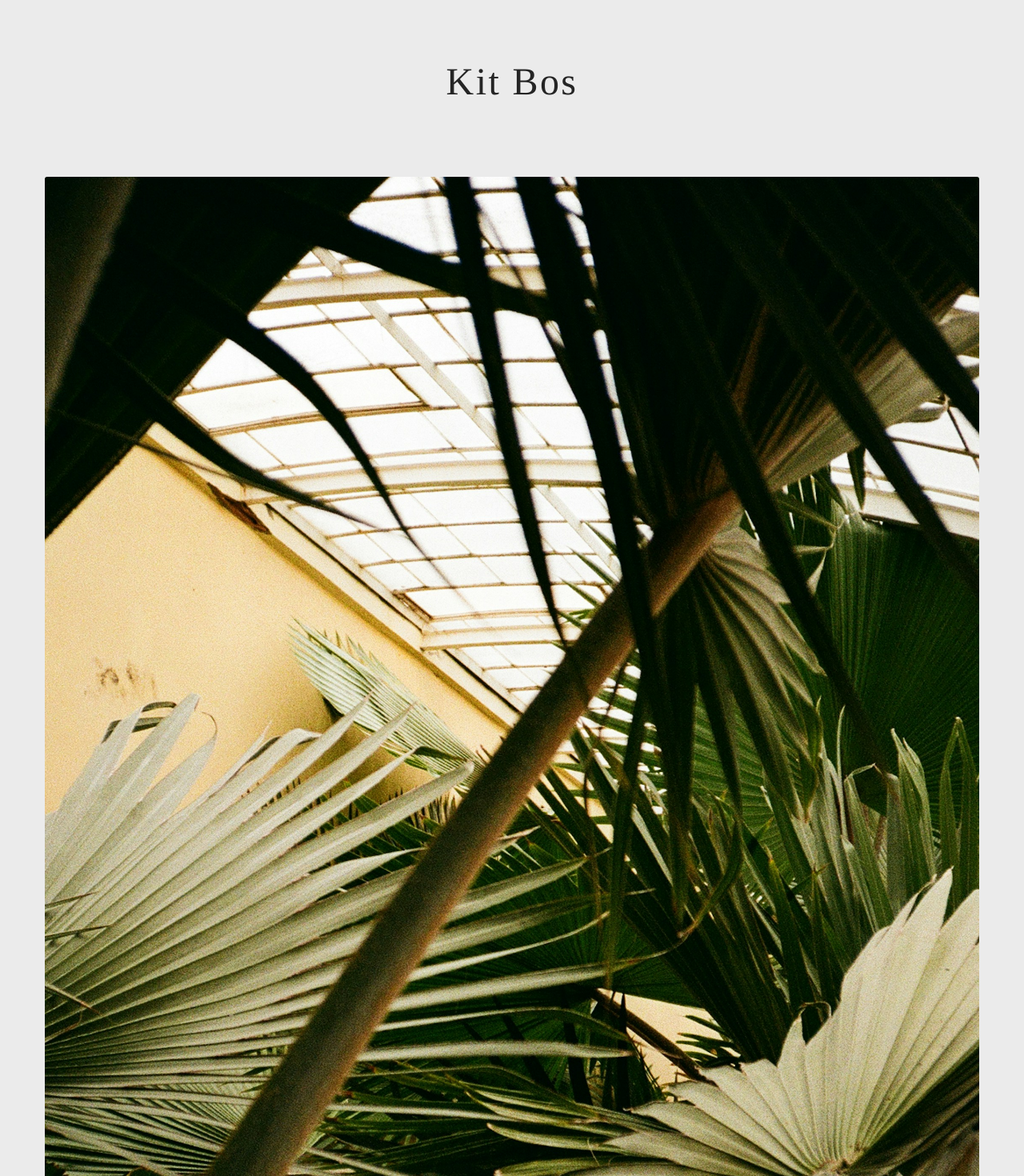
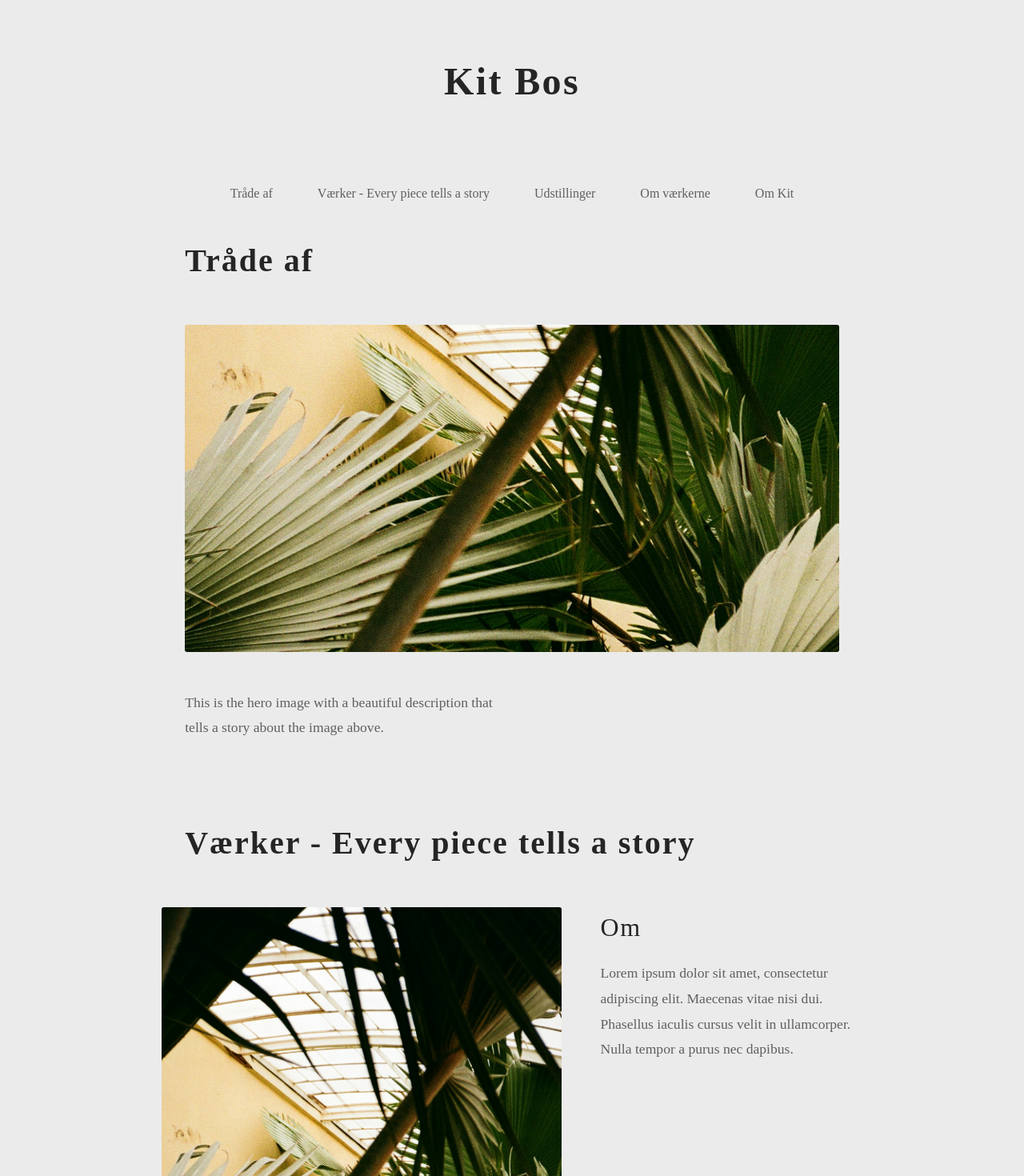
Before and after one commit to dab-code/Kb, a Nuxt app: page / in a window 1280 px wide. Shown: the top 1470 px of the page at 80% size. Built offline with nearby package versions, Linux system fonts and the light colour scheme.

Commit message:
cool stuff

```diff
--- a/app.vue
+++ b/app.vue
@@ -3,11 +3,30 @@
 //   title: () => doc.value?.title as any,
 //   description: () => doc.value?.description as any,
 // });
+
+const scrollToSection = (sectionId: string, event: Event) => {
+  event.preventDefault()
+  const element = document.getElementById(sectionId)
+  if (element) {
+    element.scrollIntoView({
+      behavior: 'smooth',
+      block: 'start'
+    })
+    // Update URL hash for browser history and accessibility
+    window.history.pushState(null, '', `#${sectionId}`)
+  }
+}
+
 const content = [
+  {
+    sectionTitle: "Tråde af ",
+    id: 'traede-af',
+    content: [
       {
         header: null,
         type: "full",
         text: "This is the hero image with a beautiful description that tells a story about the image above.",
+        list: null,
         image: {
           url: "/images/1.jpg",
           alt: "Hero image",
@@ -15,25 +34,124 @@ const content = [
           height: 400,
         },
       },
+    ],
+  },
   {
-    header: 'Om',
+    sectionTitle: "Værker - Every piece tells a story",
+    id: 'vaerker',
+    content: [
+      {
+        header: "Om",
         type: "right-content",
-    text: `Kit Bos er en tekstilkunstner med globalt udsyn og naturen som medskaber. Hun skaber rumlig tekstilkunst med global resonans i transformationen af tekstil og tradition over i en stoflig fortælling om naturens transformationer.
-    <br>
-    <br>
-    Hun er autodidakt tekstilkunstner bosat i Nordjylland, efter længere ophold i Centraleuropa, Mellemøsten og Sydøstasien. Hun arbejder primært med bløde naturlige tekstiler og har udviklet et personligt kunstnerisk sprog, hvor naturens cyklus - det der er, har været og vil komme - er omdrejningspunktet.
-    <br>
-    <br>
-    Hendes værker opstår i mødet mellem traditionelle teknikker som vævning, hækling, strik og snoninger i en eksperimenterende tilgang til tekstil som form, struktur og fortælling. Hun undersøger materialets transformationer og lader overflader og former forvandle sig til organiske udtryk – ofte med sanselige lag af tekstur, farve og bevægelse.
-    <br>
-    <br>
-    `,
+        text: `Lorem ipsum dolor sit amet, consectetur adipiscing elit. Maecenas vitae nisi dui. Phasellus iaculis cursus velit in ullamcorper. Nulla tempor a purus nec dapibus.`,
+        list: null,
         image: {
           url: "/images/1.jpg",
           alt: "Hero image",
           width: 400,
           height: 600,
         },
+      },
+      {
+        header: "Om",
+        type: "right-content",
+        text: `Lorem ipsum dolor sit amet, consectetur adipiscing elit. Maecenas vitae nisi dui. Phasellus iaculis cursus velit in ullamcorper. Nulla tempor a purus nec dapibus.`,
+        list: null,
+        image: {
+          url: "/images/1.jpg",
+          alt: "Hero image",
+          width: 400,
+          height: 600,
+        },
+      },
+      {
+        header: "Om",
+        type: "right-content",
+        text: `Lorem ipsum dolor sit amet, consectetur adipiscing elit. Maecenas vitae nisi dui. Phasellus iaculis cursus velit in ullamcorper. Nulla tempor a purus nec dapibus.`,
+        list: null,
+        image: {
+          url: "/images/1.jpg",
+          alt: "Hero image",
+          width: 400,
+          height: 600,
+        },
+      },
+      {
+        header: "Om",
+        type: "right-content",
+        text: `Lorem ipsum dolor sit amet, consectetur adipiscing elit. Maecenas vitae nisi dui. Phasellus iaculis cursus velit in ullamcorper. Nulla tempor a purus nec dapibus.`,
+        list: null,
+        image: {
+          url: "/images/1.jpg",
+          alt: "Hero image",
+          width: 400,
+          height: 600,
+        },
+      },
+      {
+        header: "Om",
+        type: "right-content",
+        text: `Lorem ipsum dolor sit amet, consectetur adipiscing elit. Maecenas vitae nisi dui. Phasellus iaculis cursus velit in ullamcorper. Nulla tempor a purus nec dapibus.`,
+        list: null,
+        image: {
+          url: "/images/1.jpg",
+          alt: "Hero image",
+          width: 400,
+          height: 600,
+        },
+      },
+    ],
+  },
+  {
+    sectionTitle: 'Udstillinger',
+    id: 'udstillinger',
+    content: [
+      {
+        header: "Om",
+        type: "left-content",
+        text: 'lorem ipsum dolor sit amet, consectetur adipiscing elit. Maecenas vitae nisi dui. Phasellus iaculis cursus velit in ullamcorper. Nulla tempor a purus nec dapibus.',
+        list: [
+          'Udstilling 1 - Sted - År',
+          'Udstilling 2 - Sted - År',
+          'Udstilling 3 - Sted - År',
+          'Udstilling 4 - Sted - År',
+          'Udstilling 5 - Sted - År',
+          'Udstilling 6 - Sted - År',
+          'Udstilling 7 - Sted - År',
+          'Udstilling 8 - Sted - År',
+          'Udstilling 9 - Sted - År',
+          'Udstilling 10 - Sted - År'
+        ],
+        image: null
+      }
+    ]
+  },
+  {
+    sectionTitle: 'Om værkerne',
+    id: 'om-vaerkerne',
+    content: [
+      {
+        header: null,
+        type: "left-content",
+        text: 'lorem ipsum dolor sit amet, consectetur adipiscing elit. Maecenas vitae nisi dui. Phasellus iaculis cursus velit in ullamcorper. Nulla tempor a purus nec dapibus.',
+        list: null,
+        image: null
+      }
+    ]
+  }
+  ,
+  {
+    sectionTitle: 'Om Kit',
+    id: 'om-kit',
+    content: [
+      {
+        header: null,
+        type: "left-content",
+        text: 'lorem ipsum dolor sit amet, consectetur adipiscing elit. Maecenas vitae nisi dui. Phasellus iaculis cursus velit in ullamcorper. Nulla tempor a purus nec dapibus.',
+        list: null,
+        image: null
+      }
+    ]
   }
 ]
 </script>
@@ -44,23 +162,32 @@ const content = [
       <h1>Kit Bos</h1>
     </header>
 
-    <nav>
-      <!-- <ul v-if="navigation">
-        <li v-for="item in navigation" :key="item.path">
-          <NuxtLink :to="item.path">{{ item.meta.navigationItem }}</NuxtLink>
+    <nav aria-label="Side sektioner">
+      <ul>
+        <li v-for="item in content" :key="item.id">
+          <a :href="`#${item.id}`" @click="scrollToSection(item.id, $event)" :aria-describedby="`sektion-${item.id}`">{{ item.sectionTitle }}</a>
         </li>
-      </ul> -->
+      </ul>
     </nav>
 
-    <div :class="['item', `item--${item.type}`]" v-for="(item, index) in content" :key="index">
+    <section class="section">
+      <div v-for="(section, sectionIndex) in content" :key="sectionIndex" class="content-grid">
+        <h2 :id="section.id" :aria-describedby="`sektion-${section.id}-beskrivelse`">{{ section.sectionTitle }}</h2>
+
+        <div :class="['item', `item--${item.type}`]" v-for="(item, index) in section.content" :key="index">
           <div class="content">
-        <h2 v-if="item.header">{{ item.header }}</h2>
-        <p v-html="item.text"></p>
+            <h3 v-if="item.header">{{ item.header }}</h3>
+            <p v-html="item.text" :id="section.content.length === 1 ? `sektion-${section.id}-beskrivelse` : undefined"></p>
+            <ul v-if="item.list && item.list.length">
+              <li v-for="(listItem, listIndex) in item.list" :key="listIndex">{{ listItem }}</li>
+            </ul>
           </div>
           <div class="image-container">
-        <NuxtImg :src="item.image.url" format="webp" :loading="index > 0 ? 'lazy' : 'eager'" :alt="item.image.alt" :width="item.image.width" :height="item.image.height" :placeholder="[100, 80, 5]" quality="80" />
+            <NuxtImg v-if="item.image" :src="item.image.url" format="webp" :style="{ 'aspect-ratio': `${item.image.width} / ${item.image.height}` }" :loading="index > 0 ? 'lazy' : 'eager'" :alt="item.image.alt" :width="item.image.width" :height="item.image.height" :placeholder="[(item.image.width / 100) * 10, (item.image.height / 100) * 10, 5]" quality="80" />
           </div>
         </div>
+      </div>
+    </section>
 
     <footer class="container">
       <p>&copy; {{ new Date().getFullYear() }} Kit Bos. All rights reserved.</p>
@@ -69,6 +196,10 @@ const content = [
 </template>
 
 <style lang="scss">
+html {
+  scroll-behavior: smooth;
+}
+
 @mixin tablet {
   @media screen and (min-width: 600px) {
     @content;
@@ -97,7 +228,7 @@ const content = [
 
   h1 {
     font-size: 2rem;
-    font-weight: 300;
+    font-weight: 600;
     color: var(--text-color);
     letter-spacing: 0.05em;
 
@@ -110,18 +241,105 @@ const content = [
     }
   }
 
+  section h1 {
+    font-size: 1.75rem;
+    margin-bottom: -2rem;
+    font-weight: 500;
+
+    @include tablet {
+      font-size: 2.25rem;
+    }
+
+    @include desktop {
+      font-size: 2.5rem;
+    }
+  }
+
+  section h2 {
+    font-size: 1.75rem;
+    margin-bottom: -2rem;
+    font-weight: 600;
+
+    @include tablet {
+      font-size: 2.25rem;
+    }
+
+    @include desktop {
+      font-size: 2.5rem;
+    }
+  }
+
   h2 {
-    font-size: 1.5rem;
-    font-weight: 300;
+    font-size: 1.25rem;
+    font-weight: 600;
     color: var(--text-color);
     letter-spacing: 0.05em;
 
     @include tablet {
-      font-size: 2rem;
+      font-size: 1.75rem;
     }
 
     @include desktop {
-      font-size: 2.5rem;
+      font-size: 2rem;
+    }
+  }
+
+  h3 {
+    font-size: 1.25rem;
+    font-weight: 400;
+    color: var(--text-color);
+    letter-spacing: 0.05em;
+
+    @include tablet {
+      font-size: 1.75rem;
+    }
+
+    @include desktop {
+      font-size: 2rem;
+    }
+  }
+}
+
+nav {
+  margin-bottom: 2rem;
+  text-align: center;
+
+  ul {
+    list-style: none;
+    padding: 0;
+    margin: 0;
+    display: flex;
+    flex-wrap: wrap;
+    justify-content: center;
+    gap: 1rem;
+
+    @include tablet {
+      gap: 1.5rem;
+    }
+  }
+
+  li {
+    margin: 0;
+  }
+
+  a {
+    color: var(--text-color);
+    text-decoration: none;
+    font-size: 0.9rem;
+    font-weight: 300;
+    padding: 0.5rem 1rem;
+    border-radius: 3px;
+    transition: all 0.2s ease;
+    opacity: 0.7;
+    display: inline-block;
+
+    &:hover,
+    &:focus {
+      opacity: 1;
+    }
+
+    @include tablet {
+      font-size: 1rem;
     }
   }
 }
@@ -145,24 +363,21 @@ footer.container {
 .content-grid {
   display: flex;
   flex-direction: column;
-  gap: 4rem;
+  gap: 3rem;
+  margin-left: 5%;
+  max-width: 90%;
+  margin-bottom: 3rem;
 
   @include tablet {
-    gap: 6rem;
-  }
-
-  @include desktop {
-    gap: 8rem;
-  }
-}
-
-.content-grid .item--full {
-  @include tablet {
+    gap: 4rem;
+    margin-bottom: 4rem;
     margin-left: 10%;
     max-width: 80%;
   }
 
   @include desktop {
+    gap: 5rem;
+    margin-bottom: 5rem;
     margin-left: 15%;
     max-width: 70%;
   }
@@ -172,7 +387,7 @@ footer.container {
   display: flex;
   flex-direction: column;
   gap: 1.5rem;
-  margin-bottom: 6rem;
+  // margin-bottom: 6rem;
   position: relative;
 
   &--left-content {
@@ -181,8 +396,8 @@ footer.container {
       align-items: flex-end;
       justify-content: center;
       gap: 2rem;
-      margin-left: 10%;
-      max-width: 80%;
+      margin-left: 0%;
+      max-width: 100%;
     }
 
     @include desktop {
@@ -196,8 +411,8 @@ footer.container {
       align-items: flex-start;
       justify-content: center;
       gap: 2rem;
-      margin-left: 10%;
-      max-width: 80%;
+      margin-left: 0%;
+      max-width: 100%;
     }
 
     @include desktop {
@@ -228,6 +443,14 @@ footer.container {
         line-height: 1.8;
       }
     }
+
+    ul {
+      margin: 1rem 0;
+      list-style: disc;
+      li {
+        margin-left: 1.5rem;
+      }
+    }
   }
 
   .image-container {
@@ -249,7 +472,7 @@ footer.container {
   @include tablet {
     .content {
       order: 2;
-      flex: 0 0 40%;
+      flex: 1 0 40%;
       padding: 0;
 
       p {
--- a/nuxt.config.ts
+++ b/nuxt.config.ts
@@ -29,7 +29,7 @@ export default defineNuxtConfig({
   ],
   googleFonts: {
     families: {
-      'Tinos': true,
+      'Roboto+Mono': '400..600',
     }
   },
 })
```
Lines whose indentation alone changed are shown as unchanged.
